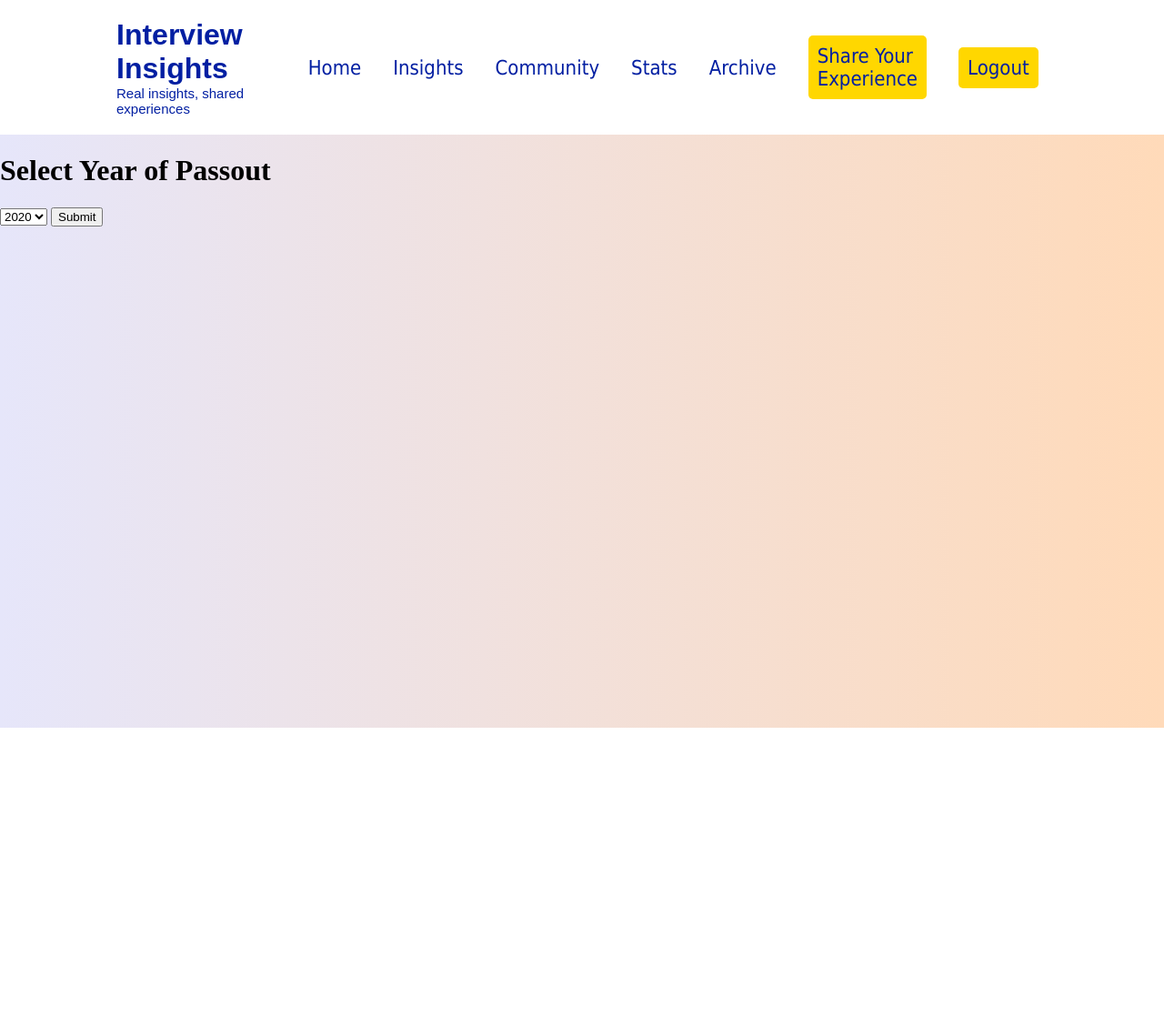
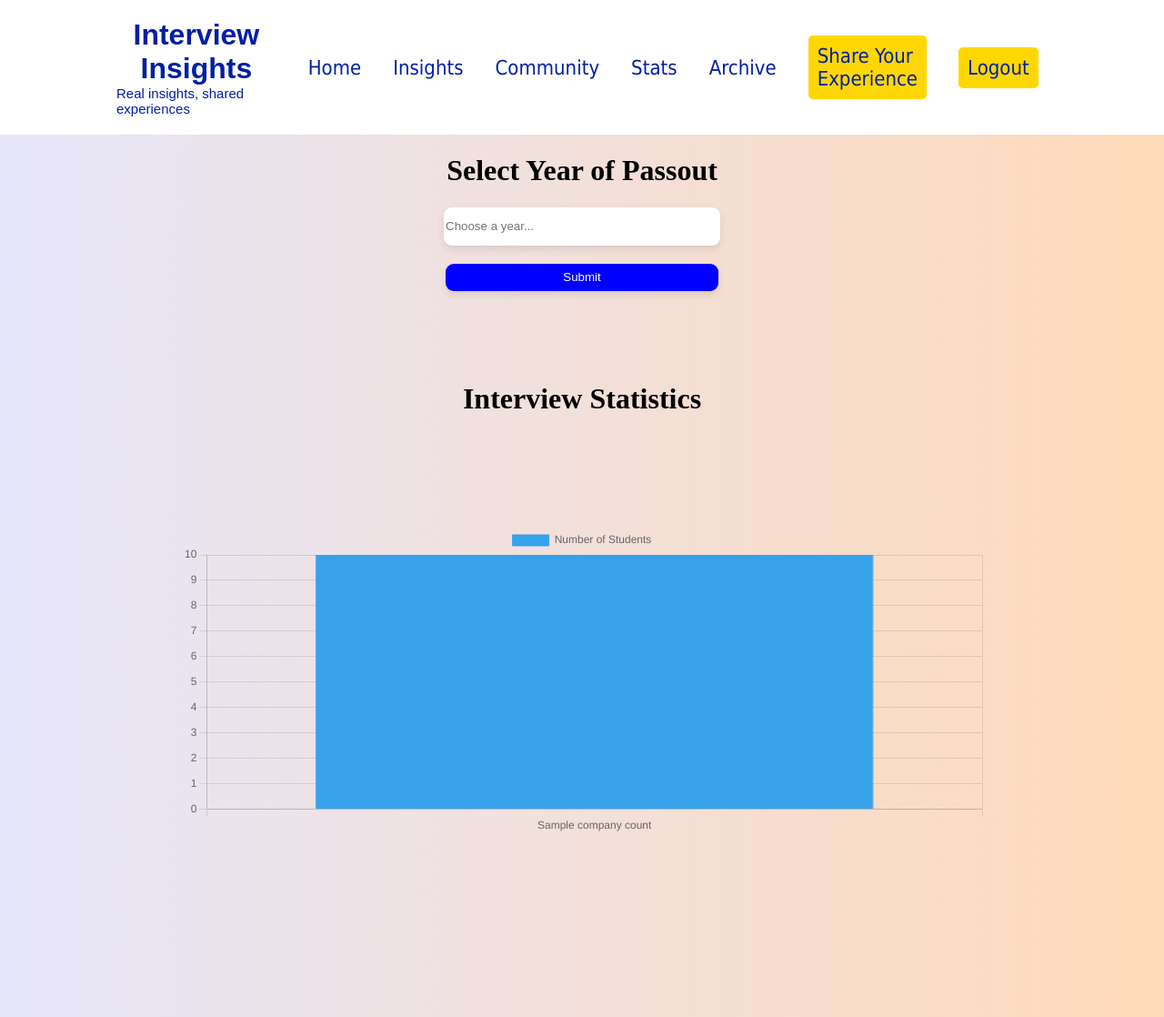
Before and after one commit to go-naag/interview_insight, a Django app: template templates/yearvisuals.html in a window 1280 px wide. Shown: the whole page at 91% size. Before the commit the page ends 800 px from the top, so only its background shows below. Run offline with Django 3.2, Linux system fonts and the light colour scheme; the template is opened without the code that fills it: most values are stand-ins (such as "Sample title", 1, 10 or a date in 2020).

Commit message:
this is my tenth commit

```diff
--- a/templates/yearvisuals.html
+++ b/templates/yearvisuals.html
@@ -6,18 +6,107 @@
     <meta charset="UTF-8">
     <meta name="viewport" content="width=device-width, initial-scale=1.0">
     <title>Interview Statistics</title>
+    <style>
+        h1 {
+            text-align: center;
+        }
+        .drop-down {
+            justify-content: center;
+            text-align: center;
+            display: flex;
+            flex-direction: column;
+            align-items: center;
+            margin-bottom: 100px;
+        }
+        input[type="text"] {
+            width: 300px;
+            height: 40px;
+            border-radius: 9px;
+            box-shadow: 0 4px 8px rgba(0, 0, 0, 0.1);
+            border: 0px solid black;
+            margin-bottom: 20px;
+        }
+        button[type="submit"] {
+            width: 300px;
+            height: 30px;
+            border-radius: 9px;
+            border: 0px solid black;
+            box-shadow: 0 4px 8px rgba(0, 0, 0, 0.1);
+            background-color: blue;
+            color: white;
+            position: relative;
+            cursor: pointer;
+            transition: transform 0.3s;
+        }
+        button:hover {
+            transform: scale(1.05);
+        }
+    </style>
+    <script src="https://cdn.jsdelivr.net/npm/chart.js"></script>
 </head>
 <body>
     <h1>Select Year of Passout</h1>
+    <div class="drop-down">
     <form method="post">
         {% csrf_token %}
-        <select name="selected_year">
-            {% for year in years %}
-                <option value="{{ year }}">{{ year }}</option>
-            {% endfor %}
-        </select>
+        <div class="selected-year"> <!-- Change input to div -->
+            <input type="text" class="year" name="selected_year" placeholder="Choose a year..." list="year_list">
+            <datalist id="year_list">
+                {% for year in years %}
+                    <option value="{{ year }}">
+                {% endfor %}
+            </datalist>
+        </div>
         <button type="submit">Submit</button>
     </form>
+    </div>
+    <h1>Interview Statistics</h1>
+    <canvas id="interviewChart" width="600" height="300"></canvas>
+
+    <script>
+        const ctx = document.getElementById('interviewChart').getContext('2d');
+        const companies = [];
+        const counts = [];
+        {% for company_count in companies_count %}
+            companies.push("{{ company_count.company__cname }}");
+            counts.push({{ company_count.total }});
+        {% endfor %}
+
+        // Generate colors from bright to light based on counts
+        const colors = counts.map((count, index) => {
+            const alpha = 1 - (index / counts.length);
+            return `rgba(54, 162, 235, ${alpha})`; // Corrected here
+        });
+
+        const chart = new Chart(ctx, {
+            type: 'bar',
+            data: {
+                labels: companies,
+                datasets: [{
+                    label: 'Number of Students',
+                    data: counts,
+                    backgroundColor: colors,
+                    borderColor: 'rgba(54, 162, 235, 1)',
+                    borderWidth: 1
+                }]
+            },
+            options: {
+                layout: {
+                    padding: {
+                        left: 200, // Adjust left padding as needed
+                        right: 200, // Adjust right padding as needed
+                        top: 100, // Adjust top padding as needed
+                        bottom: 200 // Adjust bottom padding as needed
+                    }
+                },
+                scales: {
+                    y: {
+                        beginAtZero: true
+                    }
+                }
+            }
+        });
+    </script>
 </body>
 </html>
 {% endblock %}
```
Also changed, not shown: appi/views.py (+12 -4 lines), templates/form.html (+29 -5 lines).
